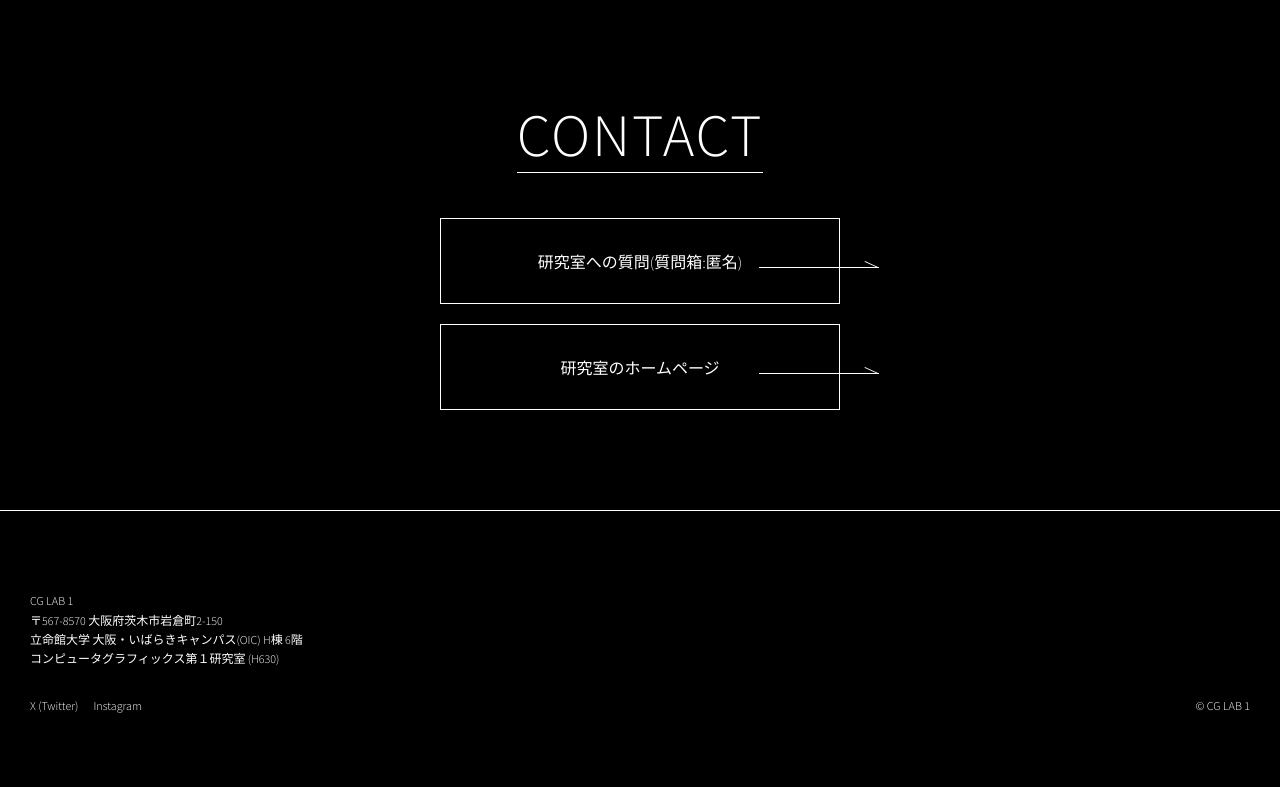
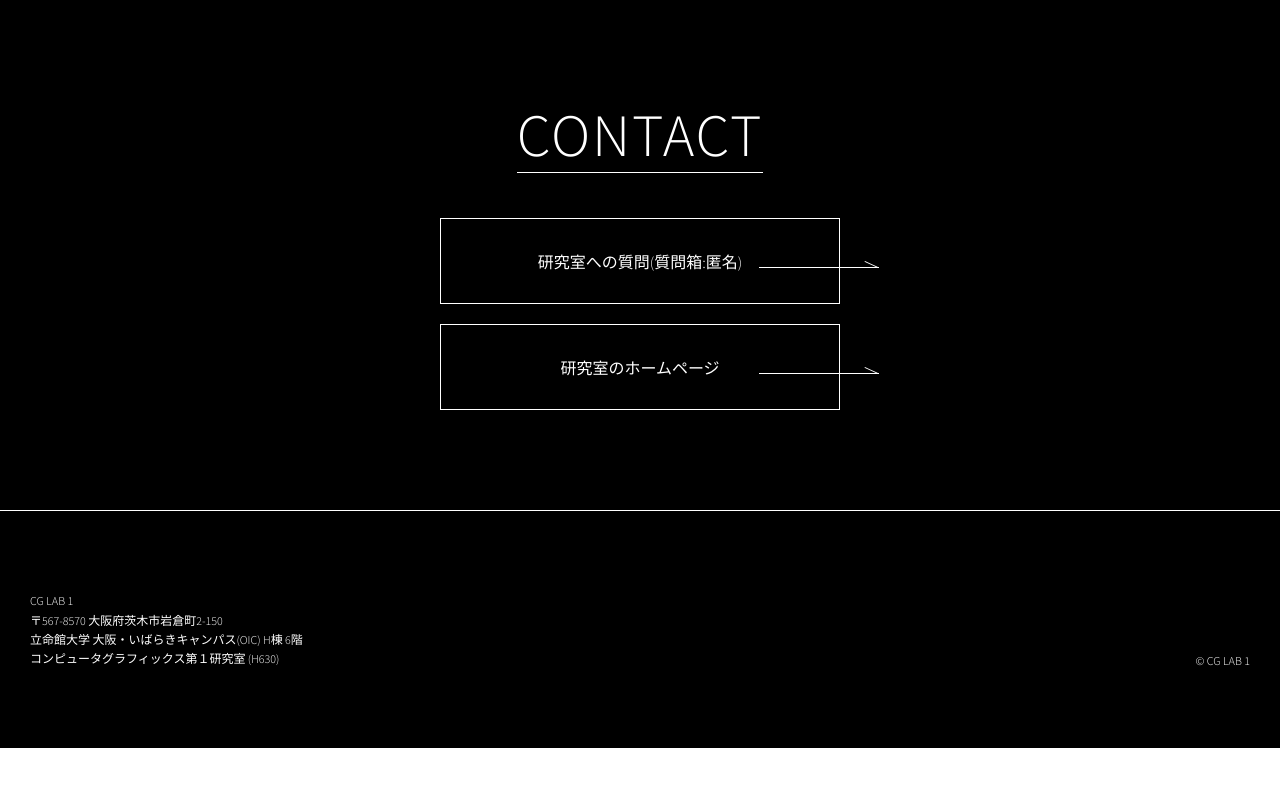
Before and after one commit to RitsCGLAB/cglabpublic, a plain HTML site: page index.html in a window 1280 px wide. Shown: the part 6619-7406 px from the top of the page. After the commit the page ends 7367 px from the top, so only its background shows below. Drawn offline with nearby package versions, Linux system fonts and the light colour scheme; some packages are replaced by stand-ins of ours.

Commit message:
Add files via upload

```diff
--- a/index.html
+++ b/index.html
@@ -130,10 +130,6 @@
       <div>
         <p>CG LAB 1</p>
         <p>〒567-8570 大阪府茨木市岩倉町2-150<br>立命館大学 大阪・いばらきキャンパス(OIC) H棟 6階<br>コンピュータグラフィックス第１研究室 (H630)</p>
-        <ul class="sns">
-          <li><a href="https://x.com/cglab_rits?s=21&t=rE5pYy5SVRITEBUEMswPbQ" target="_blank">X (Twitter)</a></li>
-          <li><a href="https://www.instagram.com/cglab_rits?igsh=MWRsZnl2aTNyam16YQ%3D%3D&utm_source=qr" target="_blank">Instagram</a></li>
-        </ul>
       </div>
       <ul class="copyright">
         <li>&copy; CG LAB 1</li>
```
